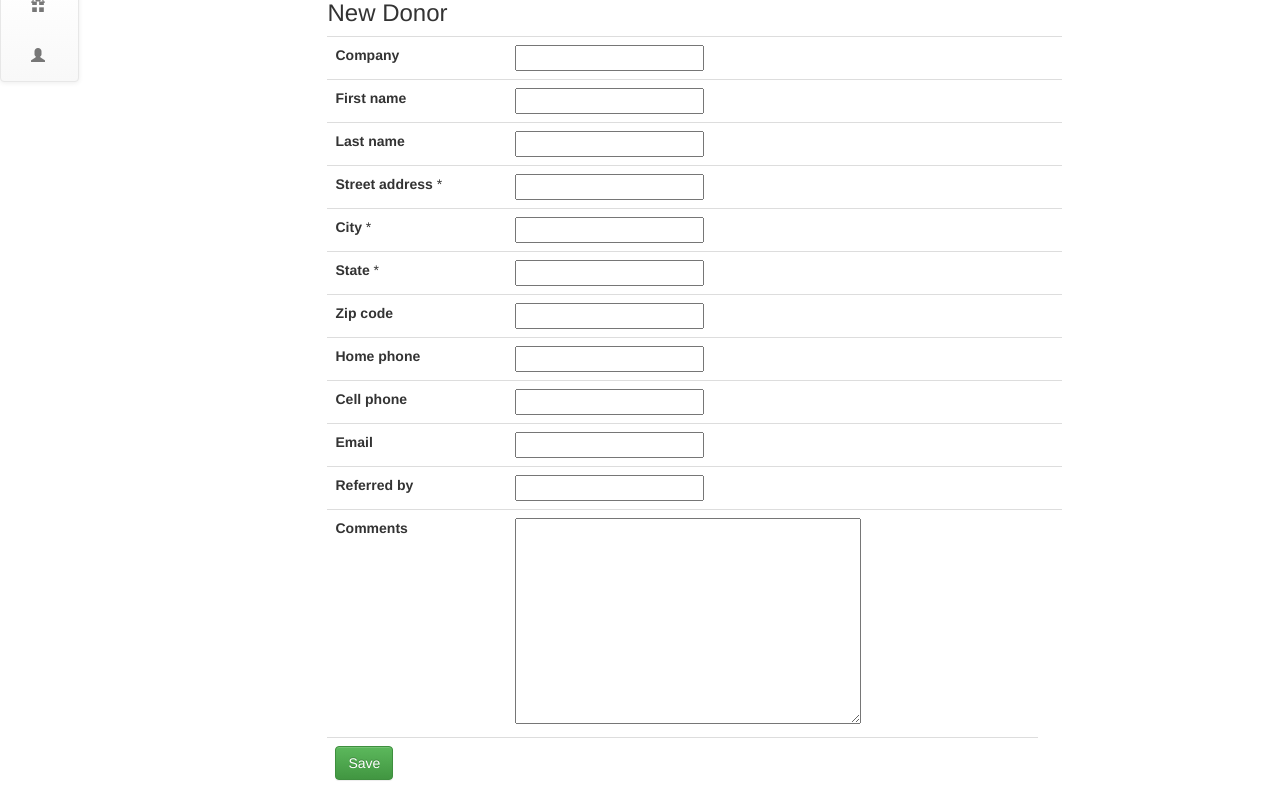
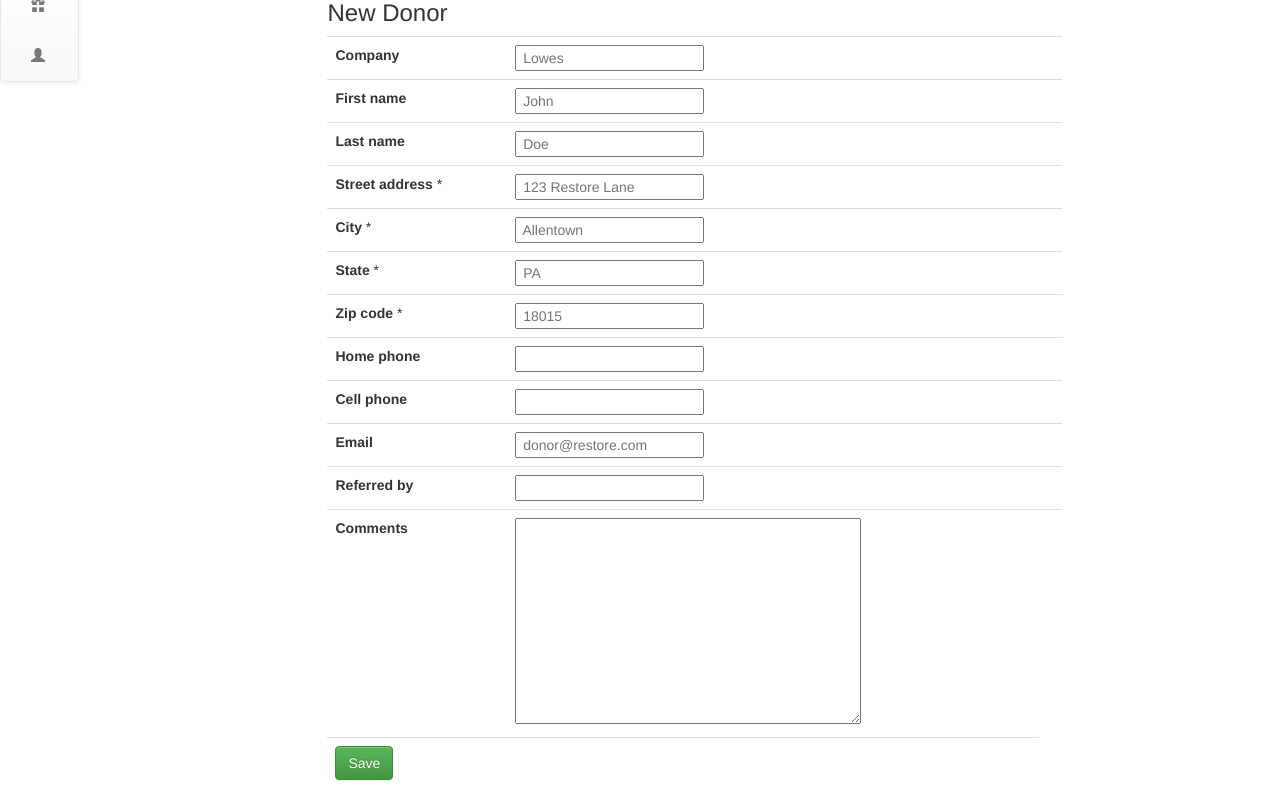
Before and after one commit to nate-robo/habitatWebApp, a Django app: page /habitatApp/donors/new/ in a window 1280 px wide. Shown: the part 197-1005 px from the top of the page. Run offline with Django 3.2, Linux system fonts and the light colour scheme; parts of the project's set-up code (start-up, migrations or seed data) failed here and were passed over; some libraries are stand-ins or nearby versions.

Commit message:
Placeholder text for form inputs

```diff
--- a/habitatApp/forms.py
+++ b/habitatApp/forms.py
@@ -18,7 +18,9 @@ class DonationForm(MySiteForm):
     donor = forms.ModelChoiceField(queryset=Donor.objects.all(), widget=forms.Select(attrs={'class': 'selectpicker', 'data-live-search':'true', 'data-width':'350px'}))
     date = forms.DateField(widget=SelectDateWidget(attrs={'class':'selectpicker', 'data-width':'114px'}))
 
-
+    type = forms.CharField(required=False, widget=forms.TextInput(attrs={'placeholder': ' Computer'}))
+    est_val = forms.DecimalField(label='Estimated Value', required=False, widget=forms.TextInput(attrs={'placeholder':' 30.00'}))
+    description = forms.Textarea(attrs={'placeholder': 'Old Apple Computer, Working'})
     class Meta:
         """Form layout"""
         model = Donation
@@ -26,8 +28,17 @@ class DonationForm(MySiteForm):
 
 class DonorForm(MySiteForm):
 
-    cell_phone = USPhoneNumberField(required=False)
-    home_phone = USPhoneNumberField(required=False)
+    cell_phone = USPhoneNumberField(required=False, widget=forms.TextInput(attrs={'placeholder': ' 610-555-5555'}))
+    home_phone = USPhoneNumberField(required=False, widget=forms.TextInput(attrs={'placeholder': ' 610-555-5555'}))
+
+    company = forms.CharField(required=False, widget=forms.TextInput(attrs={'placeholder': ' Lowes'}))
+    first_name = forms.CharField(required=False, widget=forms.TextInput(attrs={'placeholder': ' John'}))
+    last_name = forms.CharField(required=False, widget=forms.TextInput(attrs={'placeholder': ' Doe'}))
+    street_address = forms.CharField(widget=forms.TextInput(attrs={'placeholder': ' 123 Restore Lane'}))
+    city = forms.CharField(widget=forms.TextInput(attrs={'placeholder': ' Allentown'}))
+    state = forms.CharField(widget=forms.TextInput(attrs={'placeholder': ' PA'}))
+    zip_code = forms.IntegerField(widget=forms.TextInput(attrs={'placeholder': ' 18015'}))
+    email = forms.CharField(required=False, widget=forms.TextInput(attrs={'placeholder': ' donor@restore.com'}))
 
     class Meta:
         model = Donor
```
Also changed, not shown: habitatApp/templates/habitatApp/donors.html (+2 -5 lines).
